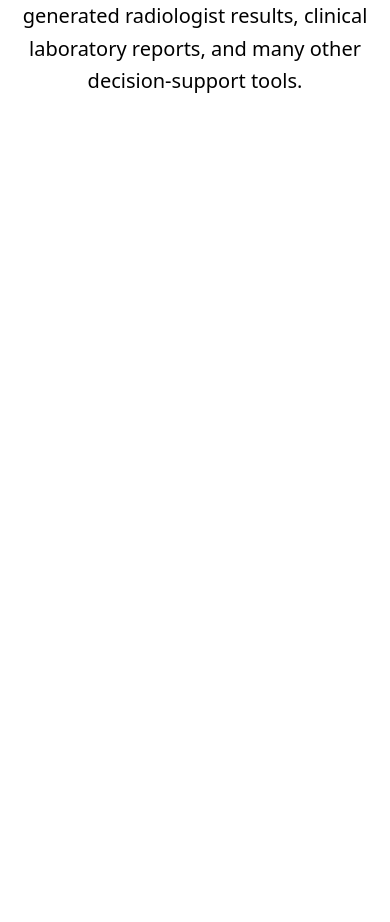
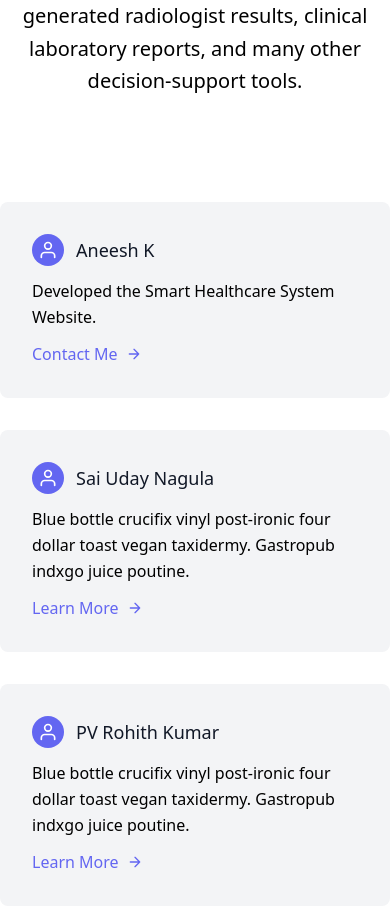
Before and after one commit to aniche-k/smart-healthcare-system, a Flask app: page / in a window 390 px wide. Shown: the part 684-1606 px from the top of the page. Before the commit the page ends 777 px from the top, so only its background shows below. Run offline with Flask 2, Linux system fonts and the light colour scheme; parts of the project's set-up code (start-up, migrations or seed data) failed here and were passed over.

Commit message:
Updated Templates

```diff
--- a/templates/ct.html
+++ b/templates/ct.html
@@ -5,7 +5,7 @@
     <meta http-equiv="X-UA-Compatible" content="IE=edge">
     <meta name="viewport" content="width=device-width, initial-scale=1.0">
     <link href="https://unpkg.com/tailwindcss@^2/dist/tailwind.min.css" rel="stylesheet">
-    <title>Document</title>
+    <title>COVID-19 or Pneumonia Detection</title>
     <style>
         .formstyle{
             border-radius: 10px;
@@ -67,7 +67,7 @@
         <br><br>
         <h2 class="text-gray-900 text-lg mb-1 font-medium title-font" style="color:red;">{{pred}}</h2>
 
-        <p class="text-xs text-gray-500 mt-3">Chicharrones blog helvetica normcore iceland tousled brook viral artisan.</p>
+        <p class="text-xs text-gray-500 mt-3"></p>
       </div>
     </div>
   </div>
--- a/templates/diabetes.html
+++ b/templates/diabetes.html
@@ -5,7 +5,7 @@
     <meta http-equiv="X-UA-Compatible" content="IE=edge">
     <meta name="viewport" content="width=device-width, initial-scale=1.0">
     <link href="https://unpkg.com/tailwindcss@^2/dist/tailwind.min.css" rel="stylesheet">
-    <title>Document</title>
+    <title>Diabetes Detection</title>
     <style>
         .formstyle{
             border-radius: 10px;
@@ -85,7 +85,7 @@
         <br><br>
         <h2 class="text-gray-900 text-lg mb-1 font-medium title-font" style="color:red;" >{{pred}}</h2>
 
-        <p class="text-xs text-gray-500 mt-3">Chicharrones blog helvetica normcore iceland tousled brook viral artisan.</p>
+        <p class="text-xs text-gray-500 mt-3"></p>
       </div>
     </div>
   </div>
--- a/templates/heart.html
+++ b/templates/heart.html
@@ -124,7 +124,7 @@
         <button class="text-white bg-indigo-500 border-0 py-2 px-6 focus:outline-none hover:bg-indigo-600 rounded text-lg" type="reset">Reset</button>
         <br><br>
         <h2 class="text-gray-900 text-lg mb-1 font-medium title-font" style="color: red">{{pred}}</h2>
-        <p class="text-xs text-gray-500 mt-3">Chicharrones blog helvetica normcore iceland tousled brook viral artisan.</p>
+        <p class="text-xs text-gray-500 mt-3"></p>
       </div>
     </div>
   </div>
--- a/templates/index.html
+++ b/templates/index.html
@@ -50,7 +50,73 @@
               </p>
             </div>
       <br>
-
+      <div class="flex flex-wrap -m-4">
+        <div class="p-4 md:w-1/3">
+          <div class="flex rounded-lg h-full bg-gray-100 p-8 flex-col">
+            <div class="flex items-center mb-3">
+              <div class="w-8 h-8 mr-3 inline-flex items-center justify-center rounded-full bg-indigo-500 text-white flex-shrink-0">
+                <svg fill="none" stroke="currentColor" stroke-linecap="round" stroke-linejoin="round" stroke-width="2" class="w-5 h-5" viewBox="0 0 24 24">
+                  <path d="M20 21v-2a4 4 0 00-4-4H8a4 4 0 00-4 4v2"></path>
+                  <circle cx="12" cy="7" r="4"></circle>
+                </svg>
+              </div>
+              <h2 class="text-gray-900 text-lg title-font font-medium">Aneesh K</h2>
+            </div>
+            <div class="flex-grow">
+              <p class="leading-relaxed text-base">Developed the Smart Healthcare System Website.</p>
+              <a class="mt-3 text-indigo-500 inline-flex items-center" href="mailto: 18311a0566@sreenidhi.edu.in">Contact Me
+                <svg fill="none" stroke="currentColor" stroke-linecap="round" stroke-linejoin="round" stroke-width="2" class="w-4 h-4 ml-2" viewBox="0 0 24 24">
+                  <path d="M5 12h14M12 5l7 7-7 7"></path>
+                </svg>
+              </a>
+            </div>
+          </div>
+        </div>
+        <div class="p-4 md:w-1/3">
+          <div class="flex rounded-lg h-full bg-gray-100 p-8 flex-col">
+            <div class="flex items-center mb-3">
+              <div class="w-8 h-8 mr-3 inline-flex items-center justify-center rounded-full bg-indigo-500 text-white flex-shrink-0">
+                <svg fill="none" stroke="currentColor" stroke-linecap="round" stroke-linejoin="round" stroke-width="2" class="w-5 h-5" viewBox="0 0 24 24">
+                  <path d="M20 21v-2a4 4 0 00-4-4H8a4 4 0 00-4 4v2"></path>
+                  <circle cx="12" cy="7" r="4"></circle>
+                </svg>
+              </div>
+              <h2 class="text-gray-900 text-lg title-font font-medium">Sai Uday Nagula</h2>
+            </div>
+            <div class="flex-grow">
+              <p class="leading-relaxed text-base">Blue bottle crucifix vinyl post-ironic four dollar toast vegan taxidermy. Gastropub indxgo juice poutine.</p>
+              <a class="mt-3 text-indigo-500 inline-flex items-center">Learn More
+                <svg fill="none" stroke="currentColor" stroke-linecap="round" stroke-linejoin="round" stroke-width="2" class="w-4 h-4 ml-2" viewBox="0 0 24 24">
+                  <path d="M5 12h14M12 5l7 7-7 7"></path>
+                </svg>
+              </a>
+            </div>
+          </div>
+        </div>
+        <div class="p-4 md:w-1/3">
+          <div class="flex rounded-lg h-full bg-gray-100 p-8 flex-col">
+            <div class="flex items-center mb-3">
+              <div class="w-8 h-8 mr-3 inline-flex items-center justify-center rounded-full bg-indigo-500 text-white flex-shrink-0">
+                <svg fill="none" stroke="currentColor" stroke-linecap="round" stroke-linejoin="round" stroke-width="2" class="w-5 h-5" viewBox="0 0 24 24">
+                  <path d="M20 21v-2a4 4 0 00-4-4H8a4 4 0 00-4 4v2"></path>
+                  <circle cx="12" cy="7" r="4"></circle>
+                </svg>
+              </div>
+              <h2 class="text-gray-900 text-lg title-font font-medium">PV Rohith Kumar</h2>
+            </div>
+            <div class="flex-grow">
+              <p class="leading-relaxed text-base">Blue bottle crucifix vinyl post-ironic four dollar toast vegan taxidermy. Gastropub indxgo juice poutine.</p>
+              <a class="mt-3 text-indigo-500 inline-flex items-center">Learn More
+                <svg fill="none" stroke="currentColor" stroke-linecap="round" stroke-linejoin="round" stroke-width="2" class="w-4 h-4 ml-2" viewBox="0 0 24 24">
+                  <path d="M5 12h14M12 5l7 7-7 7"></path>
+                </svg>
+              </a>
+            </div>
+          </div>
+        </div>
+      </div>
+    </div>
+  </section>
 
 
 
--- a/templates/malaria.html
+++ b/templates/malaria.html
@@ -5,7 +5,7 @@
     <meta http-equiv="X-UA-Compatible" content="IE=edge">
     <meta name="viewport" content="width=device-width, initial-scale=1.0">
     <link href="https://unpkg.com/tailwindcss@^2/dist/tailwind.min.css" rel="stylesheet">
-    <title>Document</title>
+    <title>Malaria Detection</title>
     <style>
         .formstyle{
             border-radius: 10px;
@@ -66,7 +66,7 @@
         <br><br>
         <h2 class="text-gray-900 text-lg mb-1 font-medium title-font" style="color:red;" >{{pred}}</h2>
 
-        <p class="text-xs text-gray-500 mt-3">Chicharrones blog helvetica normcore iceland tousled brook viral artisan.</p>
+        <p class="text-xs text-gray-500 mt-3"></p>
       </div>
     </div>
   </div>
--- a/templates/mri.html
+++ b/templates/mri.html
@@ -5,7 +5,7 @@
     <meta http-equiv="X-UA-Compatible" content="IE=edge">
     <meta name="viewport" content="width=device-width, initial-scale=1.0">
     <link href="https://unpkg.com/tailwindcss@^2/dist/tailwind.min.css" rel="stylesheet">
-    <title>Document</title>
+    <title>Brain Disease Detection</title>
     <style>
         .formstyle{
             border-radius: 10px;
@@ -66,7 +66,7 @@
         <br><br>
         <h2 class="text-gray-900 text-lg mb-1 font-medium title-font" style="color:red;">{{pred}}</h2>
 
-        <p class="text-xs text-gray-500 mt-3">Chicharrones blog helvetica normcore iceland tousled brook viral artisan.</p>
+        <p class="text-xs text-gray-500 mt-3"></p>
       </div>
     </div>
   </div>
```
Also changed, not shown: templates/liver.html (+10 -10 lines).
